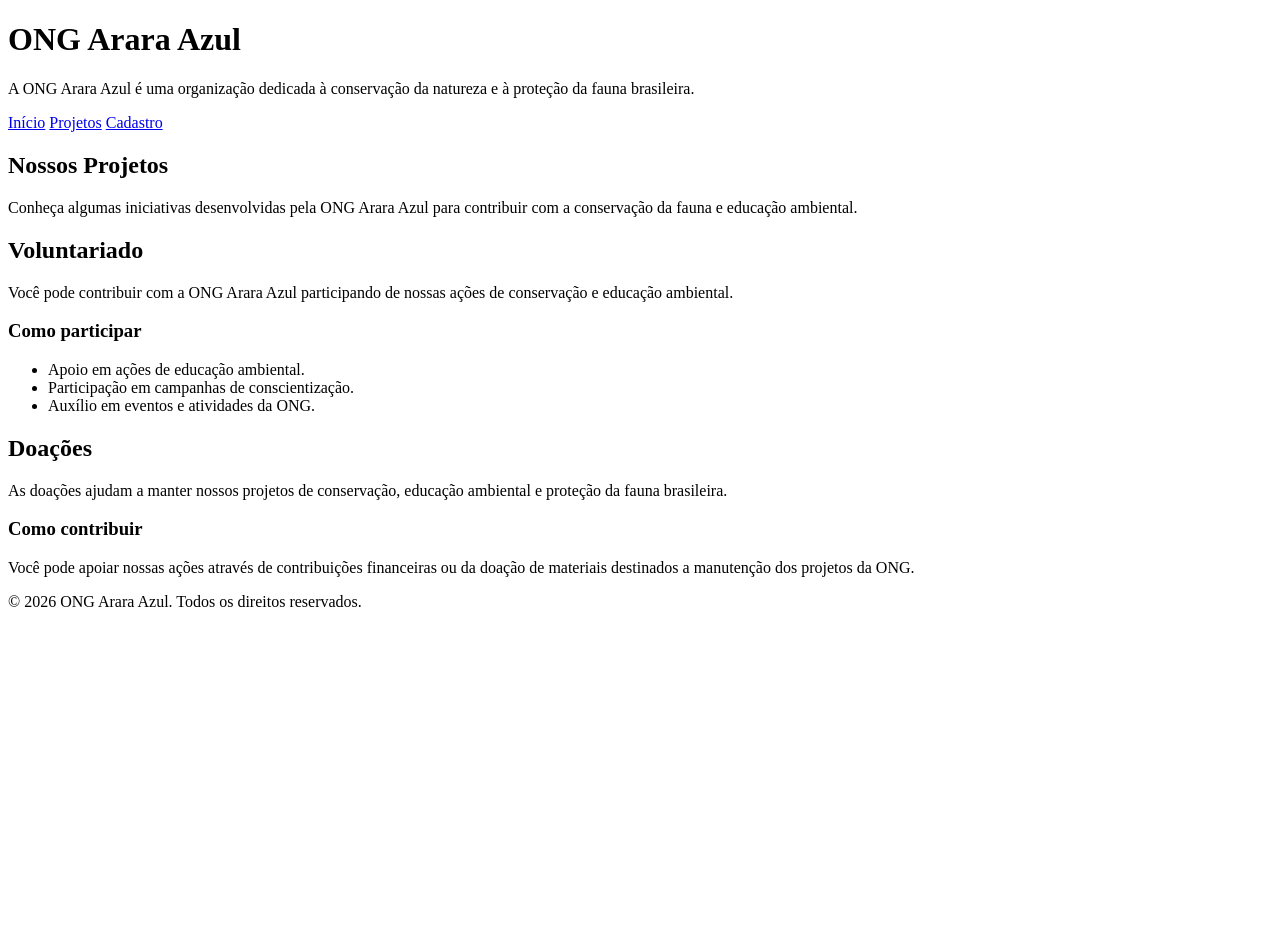
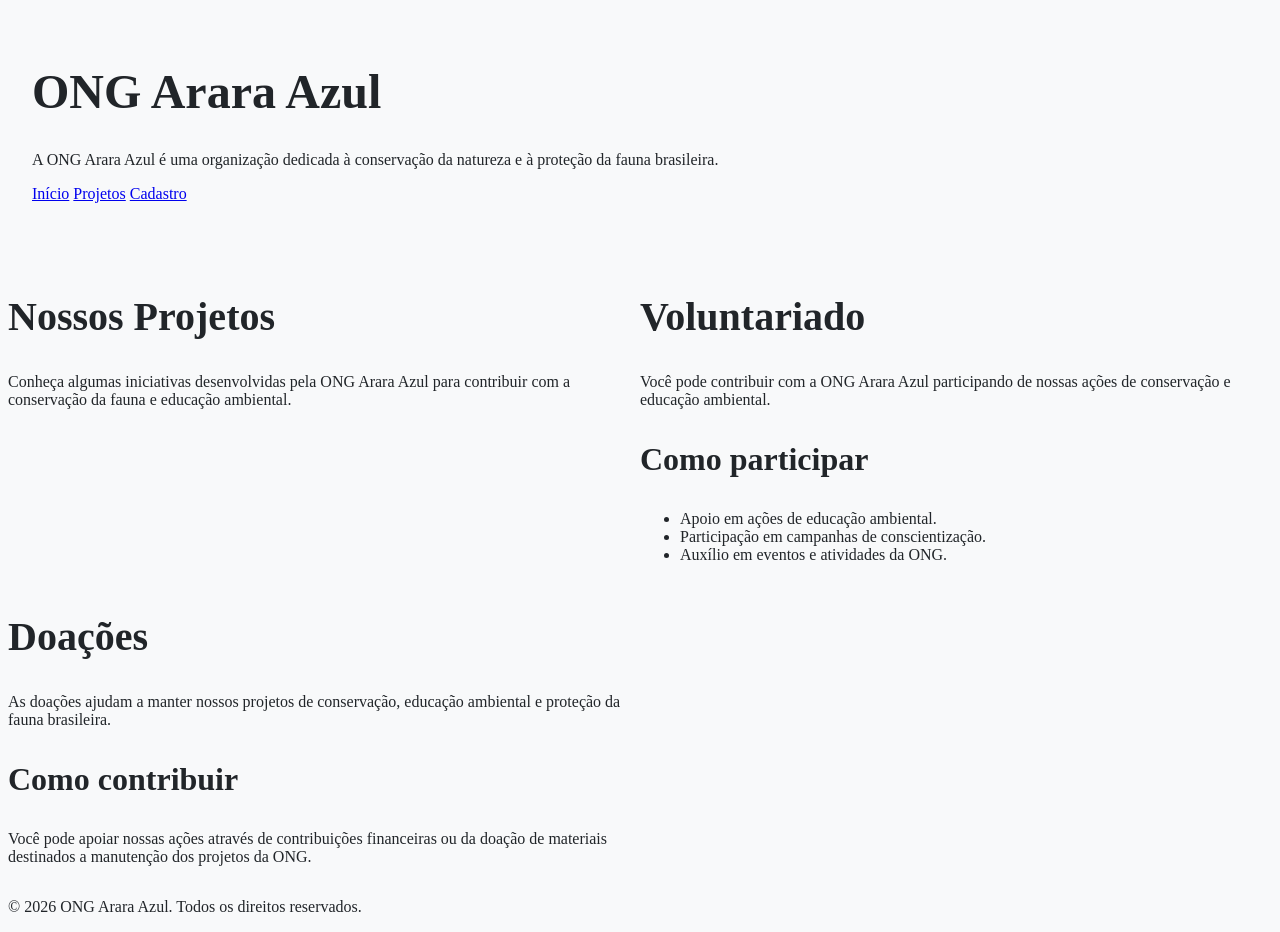
Before and after one commit to ppedroalencar/projeto-ong-arara-azul, a plain HTML site: page projetos.html in a window 1280 px wide. Before the commit the page ends 800 px from the top, so only its background shows below. Drawn offline with Linux system fonts and the light colour scheme.

Commit message:
Adiciona Desing System e estrutura incial com CSS Grid

```diff
--- /dev/null
+++ b/css/style.css
@@ -0,0 +1,51 @@
+:root {
+
+  /* Cores da identidade visual*/
+  --color-primary: #0077B6;
+  --color-secondary: #00B4D8;
+  --color-accent: #FFD60A;
+
+  /*Cores neutras para fundos e textos*/
+  --color-neutral-1: #FFFFFF;
+  --color-neutral-2: #F8F9FA;
+  --color-neutral-3: #DEE2E6;
+  --color-neutral-4: #6C757D;
+  --color-neutral-5: #212529;
+
+/* Tipografia */
+  --fs-small: 0.875rem;
+  --fs-body: 1rem;
+  --fs-h3: 2rem;
+  --fs-h2: 2.5rem;
+  --fs-h1: 3rem;
+
+/* Espaçamento */
+  --spacing-xs: 4px;
+  --spacing-sm: 8px;
+  --spacing-md: 16px;
+  --spacing-lg: 24px;
+  --spacing-xl: 32px;
+
+}
+
+body {
+  background-color: var(--color-neutral-2);
+  color: var(--color-neutral-5);
+  font-size: var(--fs-body);
+}
+
+h1 {font-size: var(--fs-h1);}
+h2 {font-size: var(--fs-h2);}
+h3 {font-size: var(--fs-h3);}
+
+header {padding: var(--spacing-lg);}
+
+main {
+  margin-top: var(--spacing-xl);
+  display: grid;
+  grid-template-columns: repeat(12, 1fr);
+  }
+
+main > section {
+  grid-column: span 6;
+}
--- a/projetos.html
+++ b/projetos.html
@@ -4,6 +4,7 @@
     <meta charset="UTF-8">
     <meta name="viewport" content="width=device-width, initial-scale=1.0">
     <title>Projetos - ONG Arara Azul</title>
+    <link rel="stylesheet" href="css/style.css">
 </head>
 <body>
     <header>
```
Also changed, not shown: cadastro.html (+1 -0 lines), index.html (+1 -0 lines).
